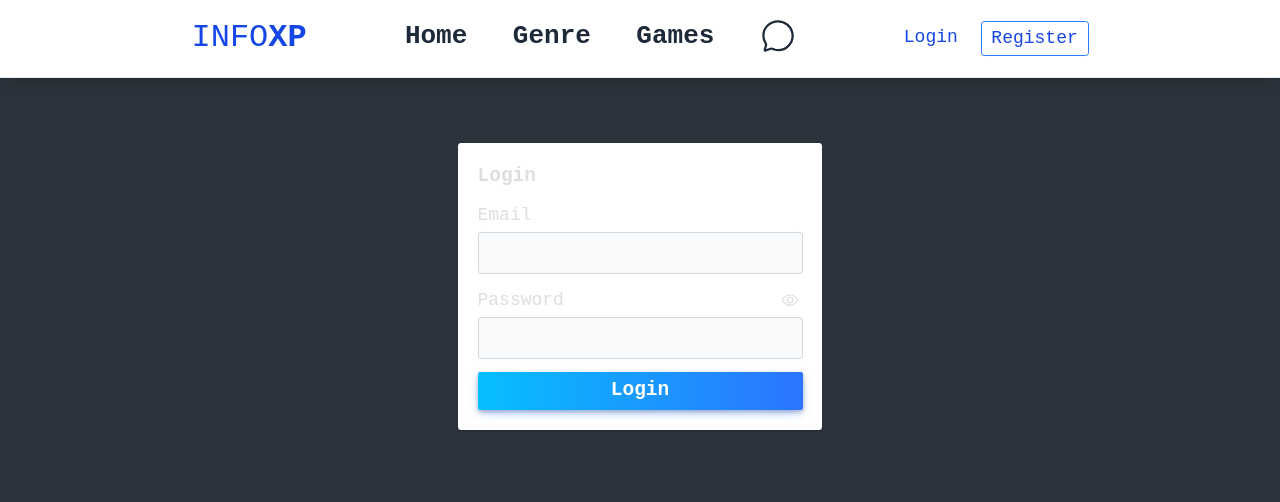
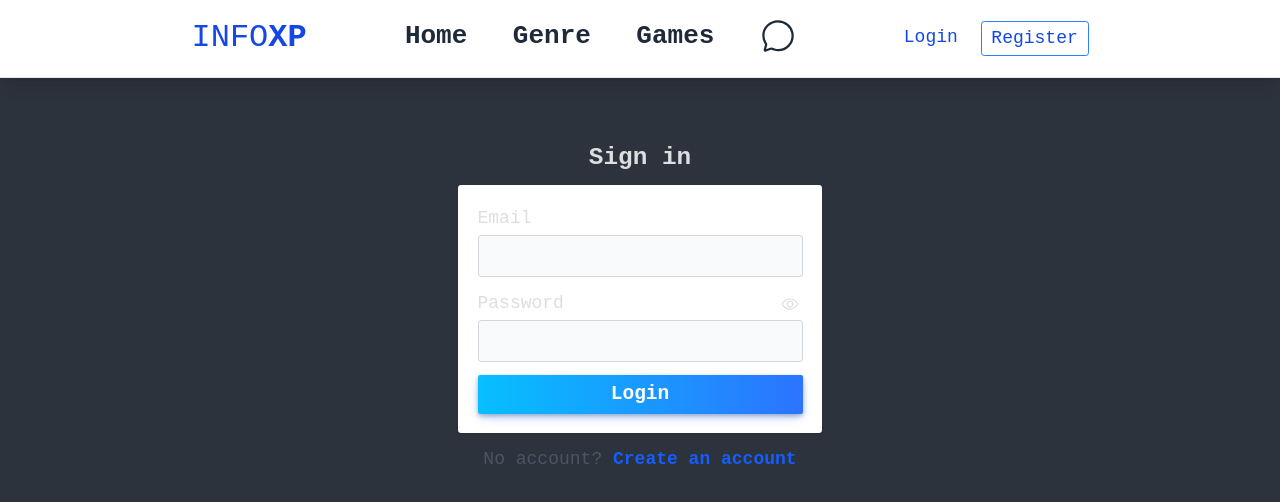
Before and after one commit to MrWinRock/infoxp, a React (Vite) app: page /login in a window 1280 px wide. Shown: the top 502 px of the page. Built offline with nearby package versions, Linux system fonts and the light colour scheme; no server answers.

Commit message:
feat: login pages

```diff
--- a/src/components/auth/Login.tsx
+++ b/src/components/auth/Login.tsx
@@ -1,6 +1,6 @@
 import { useState } from 'react';
 import { login } from '../../services/authService';
-import { useNavigate } from 'react-router-dom';
+import { Link, useNavigate } from 'react-router-dom';
 import { IoEyeOutline, IoEyeOffOutline } from 'react-icons/io5';
 
 const Login = () => {
@@ -41,8 +41,9 @@ const Login = () => {
     };
 
     return (
-        <div className="w-full max-w-md mx-auto mt-20 bg-white dark:bg-[#171D25] p-6 rounded shadow">
-            <h2 className="text-2xl font-bold mb-4">Login</h2>
+        <div className="w-full max-w-md mx-auto mt-20">
+            <h2 className="text-3xl font-bold mb-4 text-center">Sign in</h2>
+            <div className="bg-white dark:bg-[#171D25] p-6 rounded shadow">
                 <form onSubmit={onSubmit} className="space-y-4">
                     <div>
                         <label className="block text-md font-medium mb-1" htmlFor="email">Email</label>
@@ -56,7 +57,6 @@ const Login = () => {
                             className="w-full px-3 py-2 rounded border border-gray-300 dark:border-gray-600 bg-gray-50 dark:bg-gray-800"
                         />
                     </div>
-
                     <div>
                         <div className="flex items-center justify-between mb-1">
                             <label className="block text-md font-medium" htmlFor="password">Password</label>
@@ -64,7 +64,7 @@ const Login = () => {
                                 type="button"
                                 onClick={() => setShowPassword(s => !s)}
                                 aria-label={showPassword ? 'Hide password' : 'Show password'}
-                            className="inline-flex items-center justify-center h-8 w-8 cursor-pointer hover:bg-blue-100 dark:hover:bg-blue-900 focus:outline-none focus:ring-2 focus:ring-blue-400"
+                                className="inline-flex items-center justify-center h-8 w-8 cursor-pointer hover:bg-blue-100 dark:hover:bg-blue-900 focus:outline-none focus:ring-2 focus:ring-blue-400 rounded"
                             >
                                 {showPassword ? <IoEyeOffOutline size={18} /> : <IoEyeOutline size={18} />}
                             </button>
@@ -79,9 +79,7 @@ const Login = () => {
                             className="w-full px-3 py-2 rounded border border-gray-300 dark:border-gray-600 bg-gray-50 dark:bg-gray-800"
                         />
                     </div>
-
                     {error && <p className="text-sm text-red-600">{error}</p>}
-
                     <button
                         type="submit"
                         disabled={loading}
@@ -91,7 +89,14 @@ const Login = () => {
                     </button>
                 </form>
             </div>
+            <div className="text-center mt-4 text-md">
+                <span className="text-gray-600 dark:text-gray-300">No account? </span>
+                <Link to="/register" className="font-semibold text-blue-600 dark:text-[#1A9FFF] hover:underline">
+                    Create an account
+                </Link>
+            </div>
+        </div>
     );
-}
+};
 
 export default Login;
```
Lines whose indentation alone changed are shown as unchanged.
